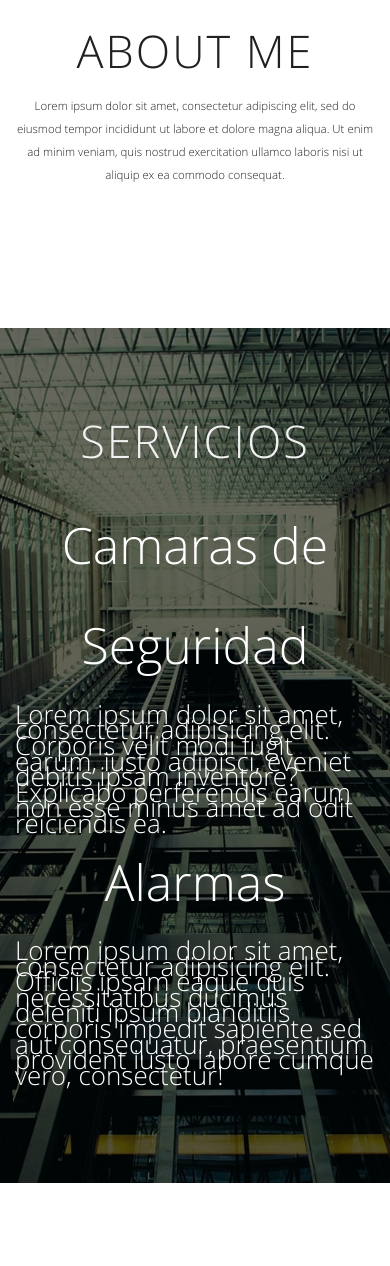
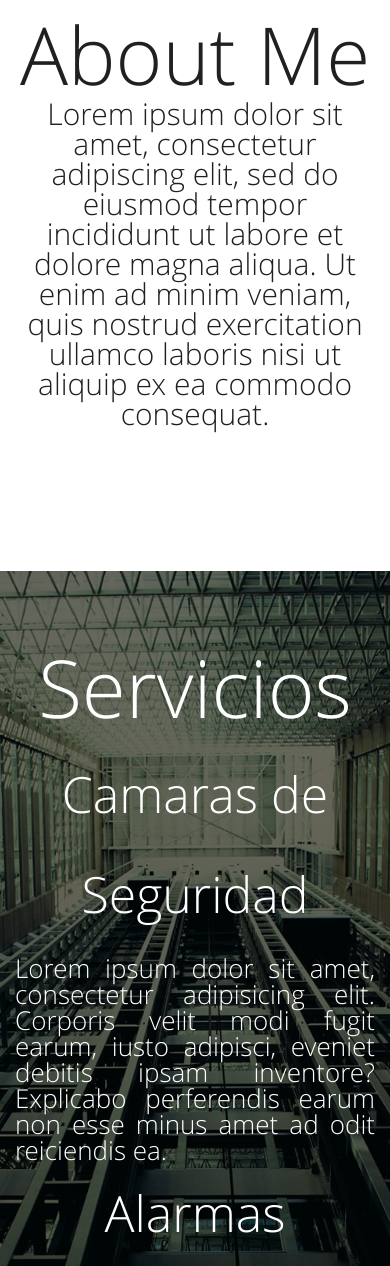
Before and after one commit to bl3r3/mejoras, a plain HTML site: page index.html in a window 390 px wide. Shown: the part 1186-2452 px from the top of the page. Drawn offline with nearby package versions, Linux system fonts and the light colour scheme.

Commit message:
trabajando en responsive

```diff
--- a/index.html
+++ b/index.html
@@ -115,8 +115,8 @@
 
 						<div class="col-md-6">
                     		<div class="heading about-content">
-								<h3>About Me</h3>
-								<p>Lorem ipsum dolor sit amet, consectetur adipiscing elit, sed do eiusmod tempor incididunt ut labore et dolore magna aliqua. Ut enim ad minim veniam, quis nostrud exercitation ullamco laboris nisi ut aliquip ex ea commodo consequat.</p>
+								<h2 style="font-size: 4em;">About Me</h2>
+								<p style="font-size: 1.5em; line-height: 1em;">Lorem ipsum dolor sit amet, consectetur adipiscing elit, sed do eiusmod tempor incididunt ut labore et dolore magna aliqua. Ut enim ad minim veniam, quis nostrud exercitation ullamco laboris nisi ut aliquip ex ea commodo consequat.</p>
 
 							</div>
                     	</div>
@@ -139,7 +139,7 @@
 
 					<div class="heading text-center">
 						<div class="title">
-							<h3>Servicios</h3>
+							<h2 style="font-size: 4em; color: white;">Servicios</h2>
 						</div>
 					</div>
 				</div>
@@ -150,11 +150,11 @@
 					<div class="row">
 						<div class="col-xs-12 col-md-6">
 							<h4 id="h4servicio" class="text-center" style="color: white; font-size: 2.5em; line-height: 2em;">Camaras de Seguridad</h4>
-							<p class="text-servicio">Lorem ipsum dolor sit amet, consectetur adipisicing elit. Corporis velit modi fugit earum, iusto adipisci, eveniet debitis ipsam inventore? Explicabo perferendis earum non esse minus amet ad odit reiciendis ea.</p>
+							<p style="line-height: 1em; font-size: 1.3em; color: white;" class="text-justify">Lorem ipsum dolor sit amet, consectetur adipisicing elit. Corporis velit modi fugit earum, iusto adipisci, eveniet debitis ipsam inventore? Explicabo perferendis earum non esse minus amet ad odit reiciendis ea.</p>
 						</div>
 						<div class="col-xs-12 col-md-6">
 							<h4 id="h4servicio" class="text-center" style="color: white; font-size: 2.5em; line-height: 2em;">Alarmas</h4>
-							<p class="text-servicio">Lorem ipsum dolor sit amet, consectetur adipisicing elit. Officiis ipsam eaque quis necessitatibus ducimus deleniti ipsum blanditiis corporis impedit sapiente sed aut consequatur, praesentium provident iusto labore cumque vero, consectetur!</p>
+							<p style="line-height: 1em; font-size: 1.3em; color: white;" class="text-justify">Lorem ipsum dolor sit amet, consectetur adipisicing elit. Officiis ipsam eaque quis necessitatibus ducimus deleniti ipsum blanditiis corporis impedit sapiente sed aut consequatur, praesentium provident iusto labore cumque vero, consectetur!</p>
 						</div>
 
 
@@ -226,7 +226,7 @@
 
         <script src="assets/js/vendor/jquery-1.11.2.min.js"></script>
         <script src="assets/js/vendor/bootstrap.min.js"></script>
-
+ style="line-higth:1.5em;"
         <script src="assets/js/plugins.js"></script>
 		<script src="assets/js/jquery.magnific-popup.js"></script>
 
```
